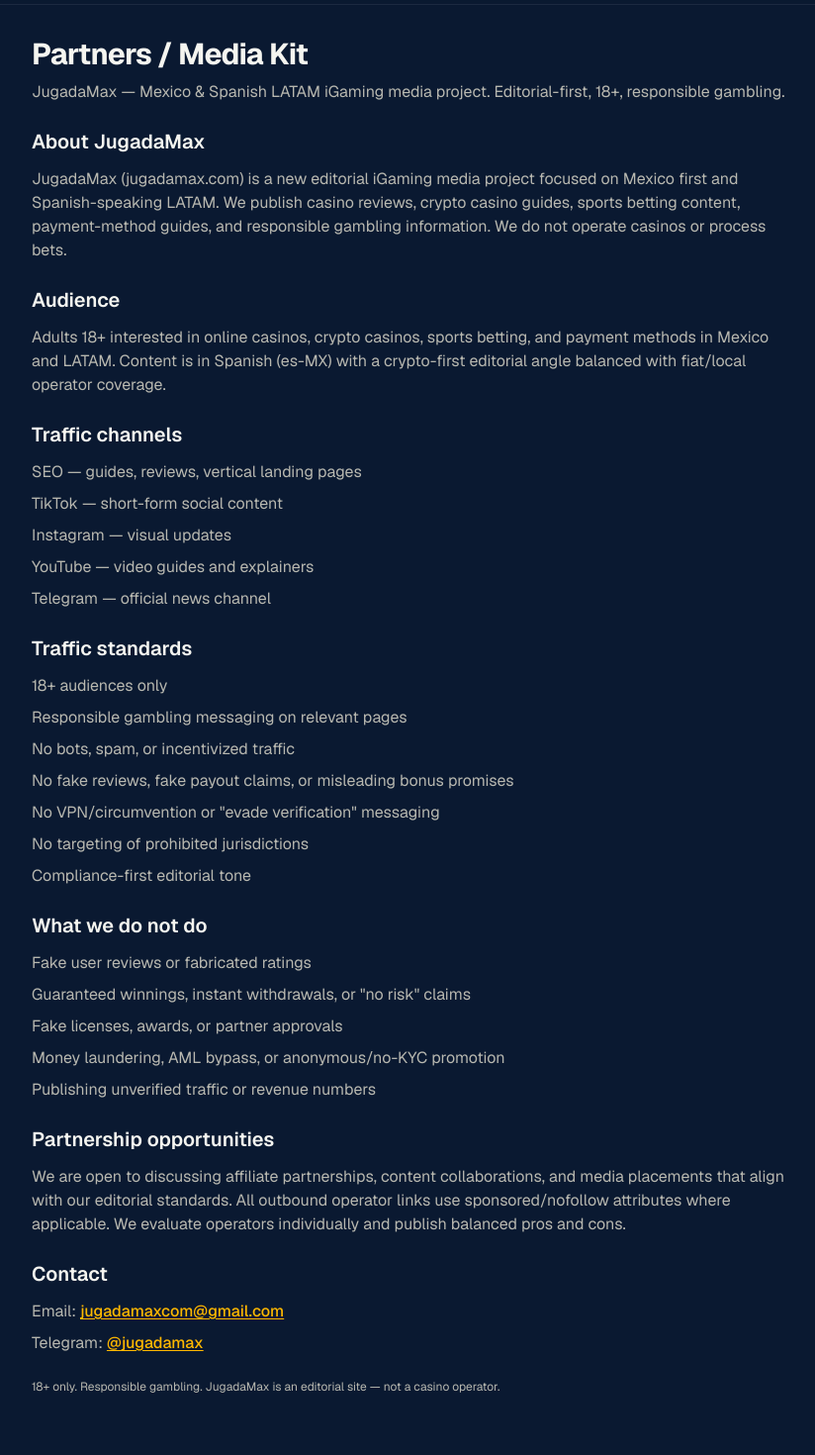
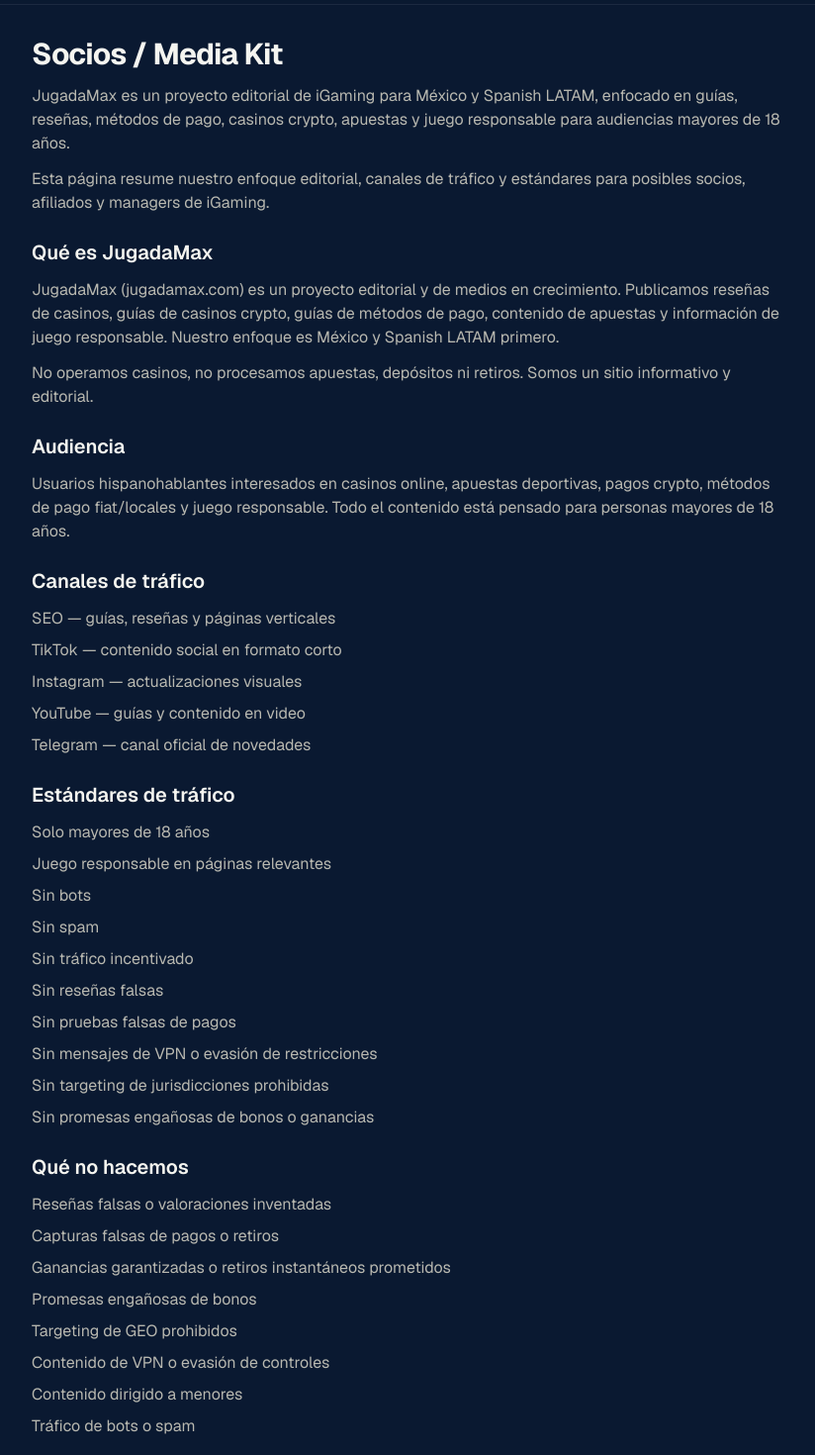
Before and after one commit to arturgerc/jugadamax, a Next.js app: page /partners in a window 1280 px wide. Shown: the part 60-1530 px from the top of the page at 99% size, without its empty margins (224-1048 px from the left). Built offline with nearby package versions, Linux system fonts and the light colour scheme.

Commit message:
Localize partners page to Spanish

```diff
--- a/app/(legal)/partners/page.tsx
+++ b/app/(legal)/partners/page.tsx
@@ -6,14 +6,14 @@ import { Container } from "@/components/layout/Container";
 export const metadata: Metadata = buildMetadata({
   title: "Partners / Media Kit",
   description:
-    "JugadaMax es un proyecto editorial de iGaming para México y LATAM con contenido SEO, guías, reseñas y canales sociales enfocados en tráfico responsable para mayores de 18 años.",
+    "Información para socios, afiliados y managers sobre JugadaMax, proyecto editorial de iGaming para México y LATAM con guías, reseñas, canales sociales y estándares de tráfico responsable.",
   path: "/partners",
 });
 
 export default function PartnersPage() {
   const breadcrumb = breadcrumbJsonLd([
     { name: "Inicio", path: "/" },
-    { name: "Partners / Media Kit", path: "/partners" },
+    { name: "Socios / Media Kit", path: "/partners" },
   ]);
 
   return (
@@ -24,82 +24,101 @@ export default function PartnersPage() {
       />
 
       <article className="mx-auto max-w-3xl space-y-6">
-        <header className="space-y-2">
+        <header className="space-y-3">
           <h1 className="text-2xl font-bold tracking-tight text-foreground sm:text-3xl">
-            Partners / Media Kit
+            Socios / Media Kit
           </h1>
-          <p className="text-muted-foreground">
-            JugadaMax — Mexico &amp; Spanish LATAM iGaming media project. Editorial-first, 18+,
-            responsible gambling.
+          <p className="text-muted-foreground sm:text-base">
+            JugadaMax es un proyecto editorial de iGaming para México y Spanish LATAM, enfocado en
+            guías, reseñas, métodos de pago, casinos crypto, apuestas y juego responsable para
+            audiencias mayores de 18 años.
+          </p>
+          <p className="text-sm text-muted-foreground sm:text-base">
+            Esta página resume nuestro enfoque editorial, canales de tráfico y estándares para
+            posibles socios, afiliados y managers de iGaming.
           </p>
         </header>
 
         <section className="space-y-3">
-          <h2 className="text-xl font-semibold text-foreground">About JugadaMax</h2>
+          <h2 className="text-xl font-semibold text-foreground">Qué es JugadaMax</h2>
           <p className="text-sm text-muted-foreground sm:text-base">
-            JugadaMax (jugadamax.com) is a new editorial iGaming media project focused on Mexico first
-            and Spanish-speaking LATAM. We publish casino reviews, crypto casino guides, sports
-            betting content, payment-method guides, and responsible gambling information. We do not
-            operate casinos or process bets.
+            JugadaMax (jugadamax.com) es un proyecto editorial y de medios en crecimiento. Publicamos
+            reseñas de casinos, guías de casinos crypto, guías de métodos de pago, contenido de
+            apuestas y información de juego responsable. Nuestro enfoque es México y Spanish LATAM
+            primero.
+          </p>
+          <p className="text-sm text-muted-foreground sm:text-base">
+            No operamos casinos, no procesamos apuestas, depósitos ni retiros. Somos un sitio
+            informativo y editorial.
           </p>
         </section>
 
         <section className="space-y-3">
-          <h2 className="text-xl font-semibold text-foreground">Audience</h2>
+          <h2 className="text-xl font-semibold text-foreground">Audiencia</h2>
           <p className="text-sm text-muted-foreground sm:text-base">
-            Adults 18+ interested in online casinos, crypto casinos, sports betting, and payment
-            methods in Mexico and LATAM. Content is in Spanish (es-MX) with a crypto-first editorial
-            angle balanced with fiat/local operator coverage.
+            Usuarios hispanohablantes interesados en casinos online, apuestas deportivas, pagos
+            crypto, métodos de pago fiat/locales y juego responsable. Todo el contenido está pensado
+            para personas mayores de 18 años.
           </p>
         </section>
 
         <section className="space-y-3">
-          <h2 className="text-xl font-semibold text-foreground">Traffic channels</h2>
+          <h2 className="text-xl font-semibold text-foreground">Canales de tráfico</h2>
           <ul className="space-y-2 text-sm text-muted-foreground sm:text-base">
-            <li>SEO — guides, reviews, vertical landing pages</li>
-            <li>TikTok — short-form social content</li>
-            <li>Instagram — visual updates</li>
-            <li>YouTube — video guides and explainers</li>
-            <li>Telegram — official news channel</li>
+            <li>SEO — guías, reseñas y páginas verticales</li>
+            <li>TikTok — contenido social en formato corto</li>
+            <li>Instagram — actualizaciones visuales</li>
+            <li>YouTube — guías y contenido en video</li>
+            <li>Telegram — canal oficial de novedades</li>
           </ul>
         </section>
 
         <section className="space-y-3">
-          <h2 className="text-xl font-semibold text-foreground">Traffic standards</h2>
+          <h2 className="text-xl font-semibold text-foreground">Estándares de tráfico</h2>
           <ul className="space-y-2 text-sm text-muted-foreground sm:text-base">
-            <li>18+ audiences only</li>
-            <li>Responsible gambling messaging on relevant pages</li>
-            <li>No bots, spam, or incentivized traffic</li>
-            <li>No fake reviews, fake payout claims, or misleading bonus promises</li>
-            <li>No VPN/circumvention or &quot;evade verification&quot; messaging</li>
-            <li>No targeting of prohibited jurisdictions</li>
-            <li>Compliance-first editorial tone</li>
+            <li>Solo mayores de 18 años</li>
+            <li>Juego responsable en páginas relevantes</li>
+            <li>Sin bots</li>
+            <li>Sin spam</li>
+            <li>Sin tráfico incentivado</li>
+            <li>Sin reseñas falsas</li>
+            <li>Sin pruebas falsas de pagos</li>
+            <li>Sin mensajes de VPN o evasión de restricciones</li>
+            <li>Sin targeting de jurisdicciones prohibidas</li>
+            <li>Sin promesas engañosas de bonos o ganancias</li>
           </ul>
         </section>
 
         <section className="space-y-3">
-          <h2 className="text-xl font-semibold text-foreground">What we do not do</h2>
+          <h2 className="text-xl font-semibold text-foreground">Qué no hacemos</h2>
           <ul className="space-y-2 text-sm text-muted-foreground sm:text-base">
-            <li>Fake user reviews or fabricated ratings</li>
-            <li>Guaranteed winnings, instant withdrawals, or &quot;no risk&quot; claims</li>
-            <li>Fake licenses, awards, or partner approvals</li>
-            <li>Money laundering, AML bypass, or anonymous/no-KYC promotion</li>
-            <li>Publishing unverified traffic or revenue numbers</li>
+            <li>Reseñas falsas o valoraciones inventadas</li>
+            <li>Capturas falsas de pagos o retiros</li>
+            <li>Ganancias garantizadas o retiros instantáneos prometidos</li>
+            <li>Promesas engañosas de bonos</li>
+            <li>Targeting de GEO prohibidos</li>
+            <li>Contenido de VPN o evasión de controles</li>
+            <li>Contenido dirigido a menores</li>
+            <li>Tráfico de bots o spam</li>
           </ul>
         </section>
 
         <section className="space-y-3">
-          <h2 className="text-xl font-semibold text-foreground">Partnership opportunities</h2>
+          <h2 className="text-xl font-semibold text-foreground">Oportunidades de colaboración</h2>
           <p className="text-sm text-muted-foreground sm:text-base">
-            We are open to discussing affiliate partnerships, content collaborations, and media
-            placements that align with our editorial standards. All outbound operator links use
-            sponsored/nofollow attributes where applicable. We evaluate operators individually and
-            publish balanced pros and cons.
+            Estamos abiertos a conversar sobre alianzas de afiliación, reseñas editoriales, guías de
+            métodos de pago, guías de casinos crypto, campañas de juego responsable para audiencias
+            18+ y colaboraciones de contenido para México y LATAM.
+          </p>
+          <p className="text-sm text-muted-foreground sm:text-base">
+            Evaluamos operadores de forma individual, publicamos pros y contras equilibrados y
+            aplicamos atributos sponsored/nofollow en enlaces de afiliado cuando corresponda. No
+            afirmamos partnerships aprobados que no existan.
           </p>
         </section>
 
         <section className="space-y-3">
-          <h2 className="text-xl font-semibold text-foreground">Contact</h2>
+          <h2 className="text-xl font-semibold text-foreground">Contacto</h2>
           <ul className="space-y-2 text-sm text-muted-foreground sm:text-base">
             <li>
               Email:{" "}
@@ -122,10 +141,14 @@ export default function PartnersPage() {
               </a>
             </li>
           </ul>
+          <p className="text-sm text-muted-foreground sm:text-base">
+            También podemos compartir información adicional del proyecto por email o Telegram.
+          </p>
         </section>
 
         <p className="text-xs text-muted-foreground">
-          18+ only. Responsible gambling. JugadaMax is an editorial site — not a casino operator.
+          Solo para mayores de 18 años. Juego responsable. JugadaMax es un sitio editorial — no un
+          operador de casino.
         </p>
       </article>
     </Container>
```
